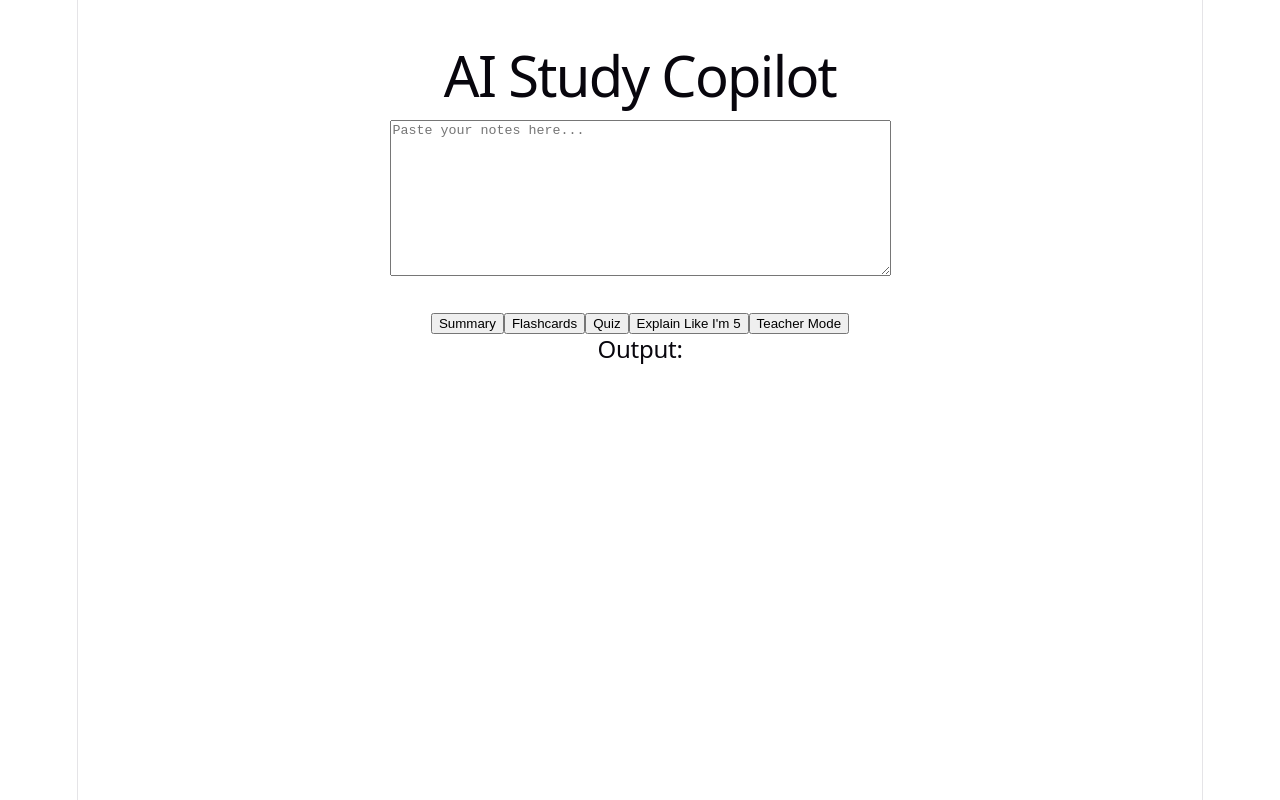
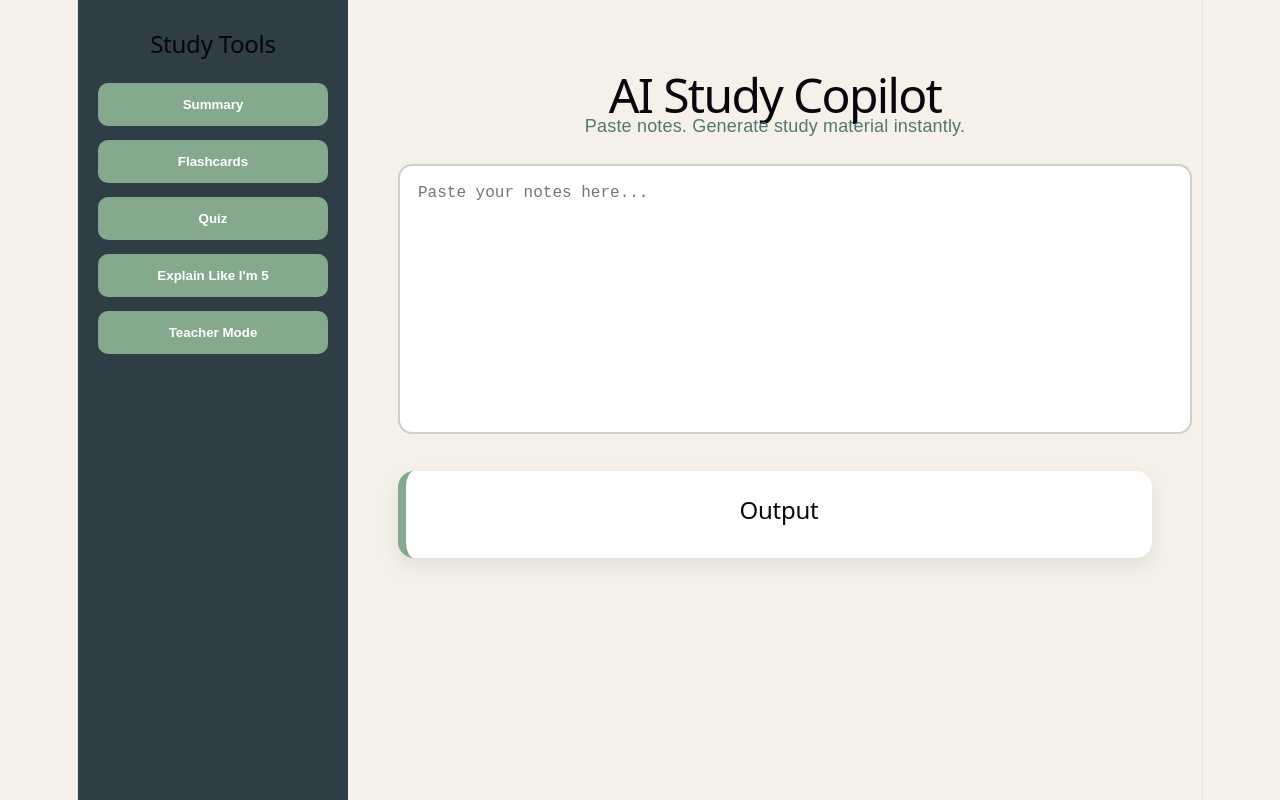
Before and after one commit to dhruvikakotha/ai-study-copilot, a React app in the folder frontend/: page / in a window 1280 px wide. Built offline with nearby package versions, Linux system fonts and the light colour scheme; the HTML template or start-up script is replaced by a standard one.

Commit message:
updated UI with sidebar layout and new color palette

```diff
--- a/frontend/src/App.css
+++ b/frontend/src/App.css
@@ -1,184 +1,74 @@
-.counter {
-  font-size: 16px;
-  padding: 5px 10px;
-  border-radius: 5px;
-  color: var(--accent);
-  background: var(--accent-bg);
-  border: 2px solid transparent;
-  transition: border-color 0.3s;
-  margin-bottom: 24px;
-
-  &:hover {
-    border-color: var(--accent-border);
-  }
-  &:focus-visible {
-    outline: 2px solid var(--accent);
-    outline-offset: 2px;
-  }
+body {
+  margin: 0;
+  font-family: Arial, sans-serif;
+  background: #f5f0e8;
+  color: #1f2933;
 }
 
-.hero {
-  position: relative;
-
-  .base,
-  .framework,
-  .vite {
-    inset-inline: 0;
-    margin: 0 auto;
-  }
-
-  .base {
-    width: 170px;
-    position: relative;
-    z-index: 0;
-  }
-
-  .framework,
-  .vite {
-    position: absolute;
-  }
-
-  .framework {
-    z-index: 1;
-    top: 34px;
-    height: 28px;
-    transform: perspective(2000px) rotateZ(300deg) rotateX(44deg) rotateY(39deg)
-      scale(1.4);
-  }
-
-  .vite {
-    z-index: 0;
-    top: 107px;
-    height: 26px;
-    width: auto;
-    transform: perspective(2000px) rotateZ(300deg) rotateX(40deg) rotateY(39deg)
-      scale(0.8);
-  }
+.app {
+  display: flex;
+  min-height: 100vh;
 }
 
-#center {
-  display: flex;
-  flex-direction: column;
-  gap: 25px;
-  place-content: center;
-  place-items: center;
-  flex-grow: 1;
-
-  @media (max-width: 1024px) {
-    padding: 32px 20px 24px;
-    gap: 18px;
-  }
+.sidebar {
+  width: 230px;
+  background: #2f3e46;
+  color: white;
+  padding: 30px 20px;
 }
 
-#next-steps {
-  display: flex;
-  border-top: 1px solid var(--border);
-  text-align: left;
-
-  & > div {
-    flex: 1 1 0;
-    padding: 32px;
-    @media (max-width: 1024px) {
-      padding: 24px 20px;
-    }
-  }
-
-  .icon {
-    margin-bottom: 16px;
-    width: 22px;
-    height: 22px;
-  }
-
-  @media (max-width: 1024px) {
-    flex-direction: column;
-    text-align: center;
-  }
+.sidebar h2 {
+  margin-bottom: 25px;
 }
 
-#docs {
-  border-right: 1px solid var(--border);
-
-  @media (max-width: 1024px) {
-    border-right: none;
-    border-bottom: 1px solid var(--border);
-  }
+.sidebar button {
+  width: 100%;
+  margin-bottom: 14px;
+  padding: 14px;
+  border: none;
+  border-radius: 10px;
+  background: #84a98c;
+  color: white;
+  font-weight: bold;
+  cursor: pointer;
 }
 
-#next-steps ul {
-  list-style: none;
-  padding: 0;
-  display: flex;
-  gap: 8px;
-  margin: 32px 0 0;
-
-  .logo {
-    height: 18px;
-  }
-
-  a {
-    color: var(--text-h);
-    font-size: 16px;
-    border-radius: 6px;
-    background: var(--social-bg);
-    display: flex;
-    padding: 6px 12px;
-    align-items: center;
-    gap: 8px;
-    text-decoration: none;
-    transition: box-shadow 0.3s;
-
-    &:hover {
-      box-shadow: var(--shadow);
-    }
-    .button-icon {
-      height: 18px;
-      width: 18px;
-    }
-  }
-
-  @media (max-width: 1024px) {
-    margin-top: 20px;
-    flex-wrap: wrap;
-    justify-content: center;
-
-    li {
-      flex: 1 1 calc(50% - 8px);
-    }
-
-    a {
-      width: 100%;
-      justify-content: center;
-      box-sizing: border-box;
-    }
-  }
+.sidebar button:hover {
+  background: #52796f;
 }
 
-#spacer {
-  height: 88px;
-  border-top: 1px solid var(--border);
-  @media (max-width: 1024px) {
-    height: 48px;
-  }
+.main {
+  flex: 1;
+  padding: 50px;
 }
 
-.ticks {
-  position: relative;
+h1 {
+  font-size: 48px;
+  margin-bottom: 5px;
+}
+
+.subtitle {
+  color: #52796f;
+  margin-bottom: 25px;
+}
+
+textarea {
   width: 100%;
+  height: 230px;
+  padding: 18px;
+  border-radius: 14px;
+  border: 2px solid #cad2c5;
+  font-size: 16px;
+  resize: none;
+  background: white;
+}
 
-  &::before,
-  &::after {
-    content: '';
-    position: absolute;
-    top: -4.5px;
-    border: 5px solid transparent;
-  }
-
-  &::before {
-    left: 0;
-    border-left-color: var(--border);
-  }
-  &::after {
-    right: 0;
-    border-right-color: var(--border);
-  }
+.output {
+  margin-top: 30px;
+  background: white;
+  padding: 25px;
+  border-radius: 16px;
+  border-left: 8px solid #84a98c;
+  box-shadow: 0 8px 20px rgba(0,0,0,0.08);
+  white-space: pre-wrap;
 }
--- a/frontend/src/App.jsx
+++ b/frontend/src/App.jsx
@@ -1,5 +1,6 @@
 import { useState } from "react";
 import axios from "axios";
+import "./App.css";
 
 function App() {
   const [text, setText] = useState("");
@@ -7,11 +8,9 @@ function App() {
 
   const generate = async (type) => {
     try {
-      const res = await axios.post(
-        `http://localhost:5000/api/ai/${type}`,
-        { text }
-      );
-
+      const res = await axios.post(`http://localhost:5000/api/ai/${type}`, {
+        text,
+      });
       setOutput(res.data.result);
     } catch (err) {
       console.error(err);
@@ -20,26 +19,32 @@ function App() {
   };
 
   return (
-    <div style={{ padding: "30px", fontFamily: "Arial" }}>
-      <h1>AI Study Copilot</h1>
+    <div className="app">
+      <aside className="sidebar">
+        <h2>Study Tools</h2>
 
-      <textarea
-        rows="10"
-        cols="60"
-        placeholder="Paste your notes here..."
-        onChange={(e) => setText(e.target.value)}
-      />
+        <button onClick={() => generate("summarize")}>Summary</button>
+        <button onClick={() => generate("flashcards")}>Flashcards</button>
+        <button onClick={() => generate("quiz")}>Quiz</button>
+        <button onClick={() => generate("explain")}>Explain Like I'm 5</button>
+        <button onClick={() => generate("teacher")}>Teacher Mode</button>
+      </aside>
 
-      <br /><br />
+      <main className="main">
+        <h1>AI Study Copilot</h1>
+        <p className="subtitle">Paste notes. Generate study material instantly.</p>
 
-      <button onClick={() => generate("summarize")}>Summary</button>
-      <button onClick={() => generate("flashcards")}>Flashcards</button>
-      <button onClick={() => generate("quiz")}>Quiz</button>
-      <button onClick={() => generate("explain")}>Explain Like I'm 5</button>
-      <button onClick={() => generate("teacher")}>Teacher Mode</button>
+        <textarea
+          placeholder="Paste your notes here..."
+          value={text}
+          onChange={(e) => setText(e.target.value)}
+        />
 
-      <h2>Output:</h2>
-      <p>{output}</p>
+        <div className="output">
+          <h2>Output</h2>
+          <p>{output}</p>
+        </div>
+      </main>
     </div>
   );
 }
```
